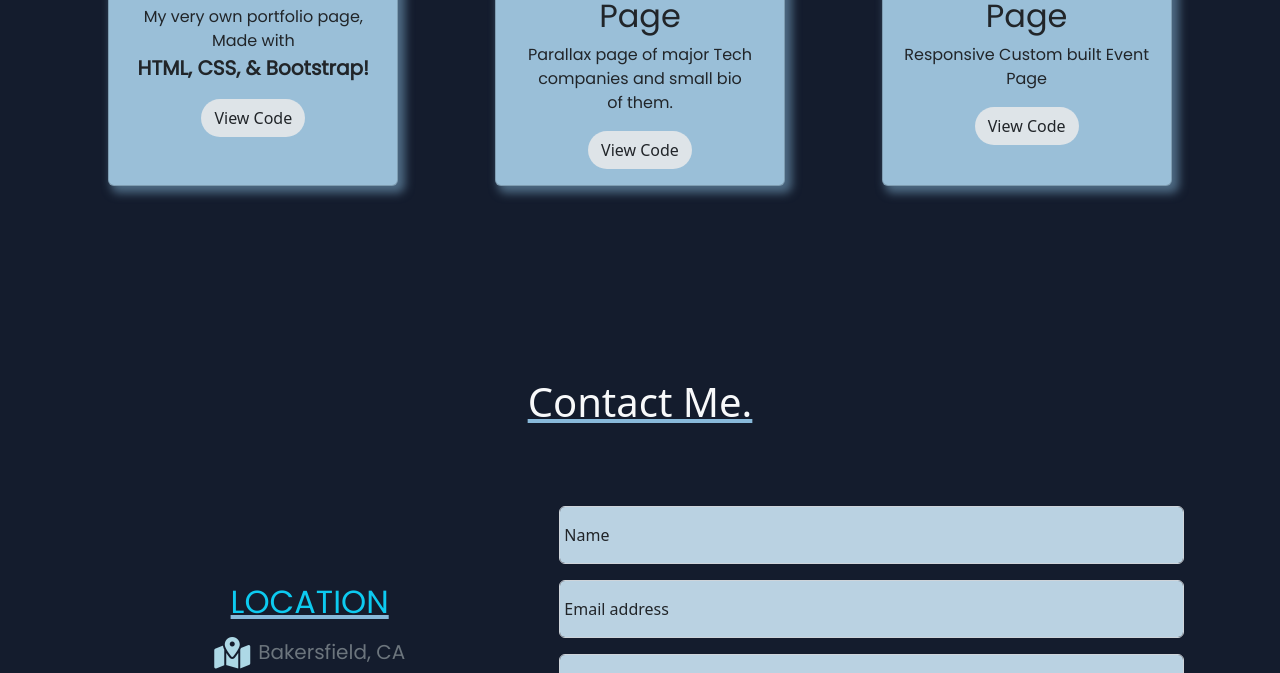
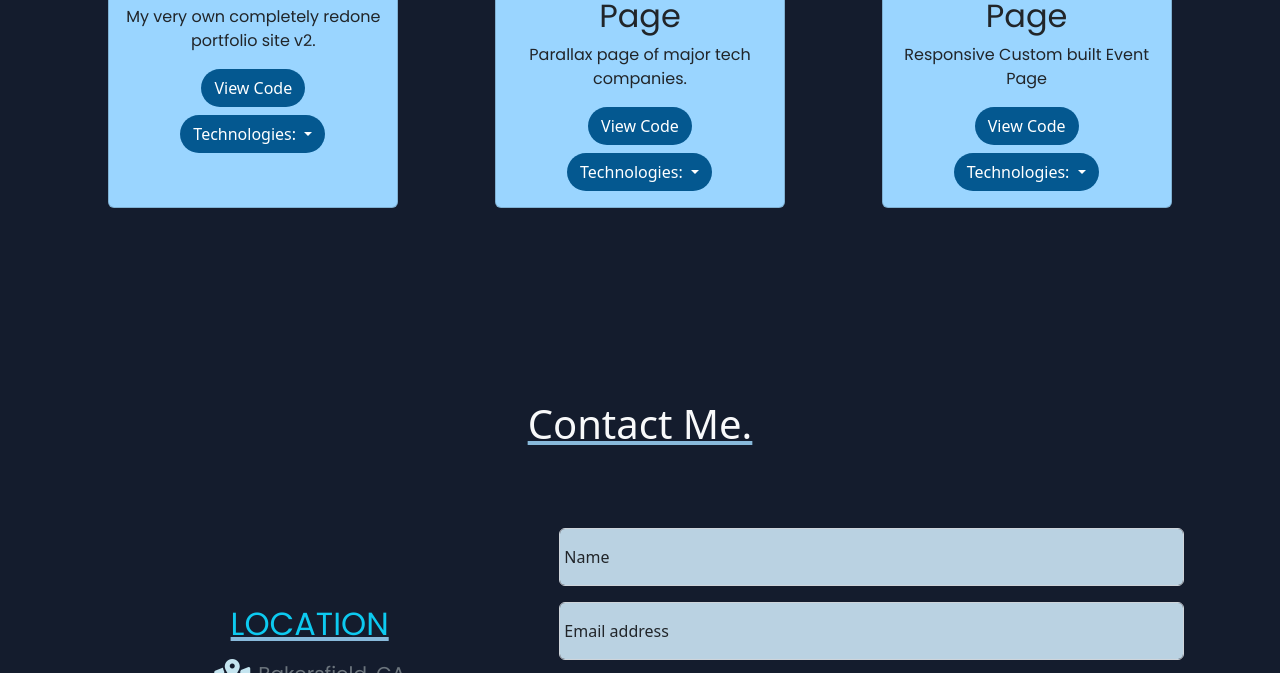
Before and after one commit to michaelr47/bootstrap-project2, a plain HTML site: page index.html in a window 1280 px wide. Shown: the part 1963-2636 px from the top of the page. Drawn offline with nearby package versions, Linux system fonts and the light colour scheme.

Commit message:
feat dropdown btn showing techn. used in project cards, shadow on hover

```diff
--- a/css/styles.css
+++ b/css/styles.css
@@ -181,13 +181,11 @@ nav div div a:hover { color: white !important; }
 textarea { height: 100px; }
 
 .bg-cards {
-    background-color: #9abfd8;
-    box-shadow: 5px 5px 10px 2px #4E6B84
-
+    background-color: #9ad5ff;
 }
 .bg-cards:hover {
-    box-shadow: 5px 5px 12px 3px #86adce;
-    transform: translateY(-20px);
+    box-shadow:  -3px 4px 6px 2px #f0f0f0;
+    transform: translateY(-15px);
 
 }
 
@@ -203,13 +201,13 @@ textarea { height: 100px; }
     width: 40px;
 }
 
-.proj-btn, .contact-btn { background-color: #dee4e8; }
+.proj-btn, .contact-btn { background-color: #045890; color: white; }
 .proj-btn:hover, .contact-btn:hover{
     background-image: linear-gradient(45deg, #234459, #980315);
-    color: lightblue;
+    color: rgb(160, 212, 229);
 }
 
-.fa-loc, .fa-aplane { color: lightblue; }
+.fa-loc, .fa-aplane { color: rgb(197, 229, 240); }
 
 small span {
     position: absolute;
--- a/index.html
+++ b/index.html
@@ -219,9 +219,25 @@
               <div class="card-body">
                 <h2 class="card-title text-decoration-none">Portfolio</h2>
                 <p class="card-text">
-                  My very own portfolio page, Made with<br><span class="lead fw-bolder">HTML, CSS, & Bootstrap!</span>
+                  My very own completely redone portfolio site v2.
                 </p>
-                <a href="https://github.com/michaelr47/bootstrap-project2" target="_blank" data-bs-toggle="tooltip" data-bs-title="hello" data-bs-placement="top"><button type="button" class="btn proj-btn rounded-pill">View Code</button></a>
+                <div class="btn-group d-flex flex-column align-items-center" role="group" arial-label="Button group with drop down">
+                <a href="https://github.com/michaelr47/bootstrap-project2" target="_blank">
+                  <button type="button" class="btn proj-btn rounded-pill mb-2">
+                    View Code
+                  </button>
+                </a>
+                  <div class="btn-group" role="group">
+                  <button type="button" class="btn proj-btn rounded-pill dropdown-toggle" data-bs-toggle="dropdown" aria-expanded="false">
+                    Technologies:
+                  </button>
+                  <ul class="dropdown-menu">
+                    <li class="dropdown-item">HTML</li>
+                    <li class="dropdown-item">CSS</li>
+                    <li class="dropdown-item">Bootstrap 5</li>
+                  </ul>
+                </div>
+              </div>
               </div>
             </div>
 
@@ -236,13 +252,27 @@
               <div class="card-body">
                 <h2 class="card-title text-decoration-none">Parallax Wiki Page</h2>
                 <p class="card-text">
-                 Parallax page of major Tech companies and small bio<br>of them.
-
+                 Parallax page of major tech companies.
                 </p>
-                <a href="https://github.com/michaelr47/parallax-practice/tree/main" target="_blank"><button class="btn proj-btn rounded-pill">View Code</button></a>
+                <div class="btn-group d-flex flex-column align-items-center" role="group" arial-label="Button group with drop down">
+                <a href="https://github.com/michaelr47/parallax-practice/tree/main" target="_blank">
+                  <button class="btn proj-btn rounded-pill mb-2">
+                    View Code
+                  </button>
+                </a>
+                <div class="btn-group" role="group">
+                  <button type="button" class="btn proj-btn rounded-pill dropdown-toggle" data-bs-toggle="dropdown" aria-expanded="false">
+                    Technologies:
+                  </button>
+                  <ul class="dropdown-menu">
+                    <li class="dropdown-item">HTML</li>
+                    <li class="dropdown-item">CSS</li>
+                    <li class="dropdown-item">Bootstrap 5</li>
+                  </ul>
+                </div>
               </div>
             </div>
-
+          </div>
             <div class="card bg-cards text-center col-md-3 mb-md-0 col-sm-8 col-10 mb-5">
               <a href="https://michaelr47.github.io/event-landing-page/">
                 <img
@@ -257,9 +287,26 @@
                 <p class="card-text">
                  Responsive Custom built Event Page
                 </p>
-                <a href="https://github.com/michaelr47/event-landing-page" target="_blank"><button class="btn rounded-pill proj-btn">View Code</button></a>
+                <div class="btn-group d-flex flex-column align-items-center" role="group" arial-label="Button group with drop down">
+                <a href="https://github.com/michaelr47/event-landing-page" target="_blank">
+                  <button class="btn rounded-pill proj-btn mb-2">
+                    View Code
+                  </button>
+                </a>
+                <div class="btn-group" role="group">
+                  <button type="button" class="btn proj-btn rounded-pill dropdown-toggle" data-bs-toggle="dropdown" aria-expanded="false">
+                    Technologies:
+                  </button>
+                  <ul class="dropdown-menu">
+                    <li class="dropdown-item">HTML</li>
+                    <li class="dropdown-item">CSS</li>
+                    <li class="dropdown-item">Bootstrap 5</li>
+                  </ul>
+                </div>
+
               </div>
             </div>
+          </div>
           </div>
         </div>
       </section>
```
